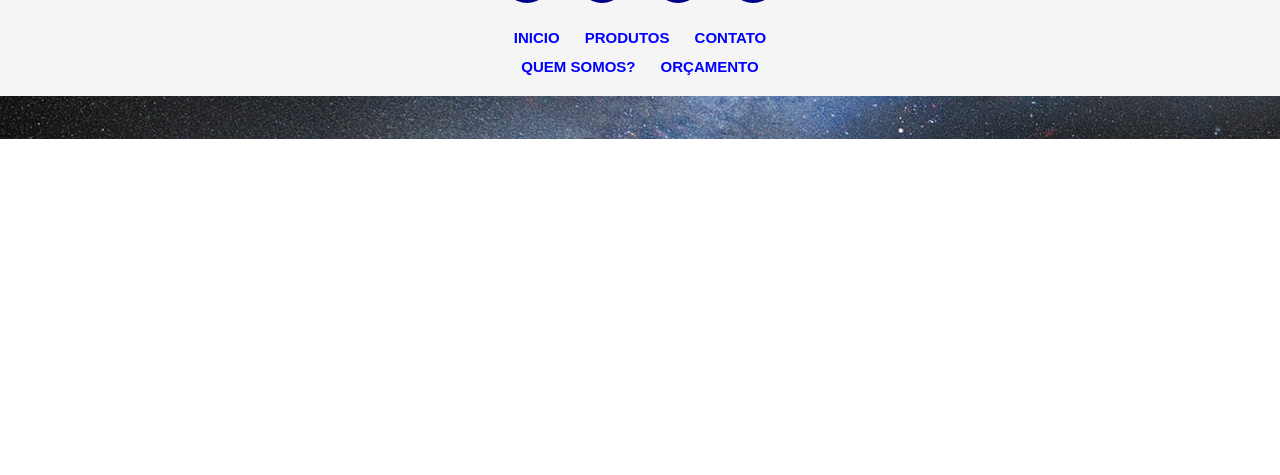
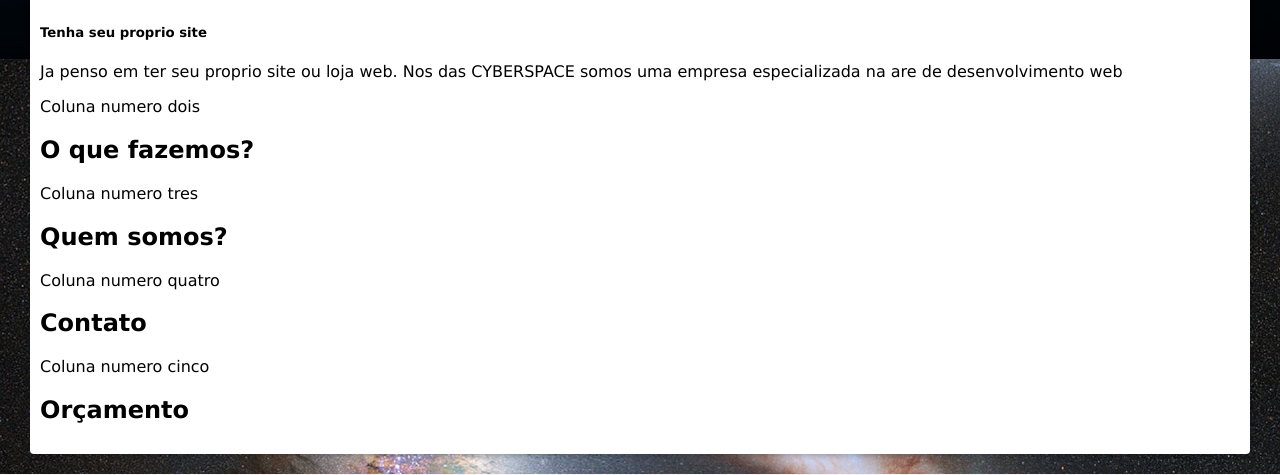
Before and after one commit to vitorrobert/ProjetoWeb_1, a PHP site: page / in a window 1280 px wide. Shown: the part 661-1136 px from the top of the page. Before the commit the page ends 800 px from the top, so only its background shows below. Run offline with PHP 8.4, Linux system fonts and the light colour scheme.

Commit message:
commit do Hilarison

```diff
--- a/ProjetoPHP/index.php
+++ b/ProjetoPHP/index.php
@@ -54,11 +54,20 @@ and open the template in the editor.
      Coluna numero um
      <h2>Inicio</h2>
 
-    </div>
-    <div class="col-sm">
+ <div class="card bg-dark text-white">
+  <img src="../../IMG/coding-on-laptop.jpg" class="card-img"  style="width: 36.9rem;" alt="">
+  <div class="card-img-overlay">
+    <h5 class="card-title">Tenha seu proprio site</h5>
+    <p class="card-text">Ja penso em ter seu proprio site ou loja web. Nos das CYBERSPACE somos uma empresa especializada na are de desenvolvimento web</p>
+  </div>
+ </div>
+</div>
+
+<div class="col-sm">
       Coluna numero dois
       <h2>O que fazemos?</h2>
-    </div>
+
+</div>
 
       <div class="col-sm">
       Coluna numero tres
```
